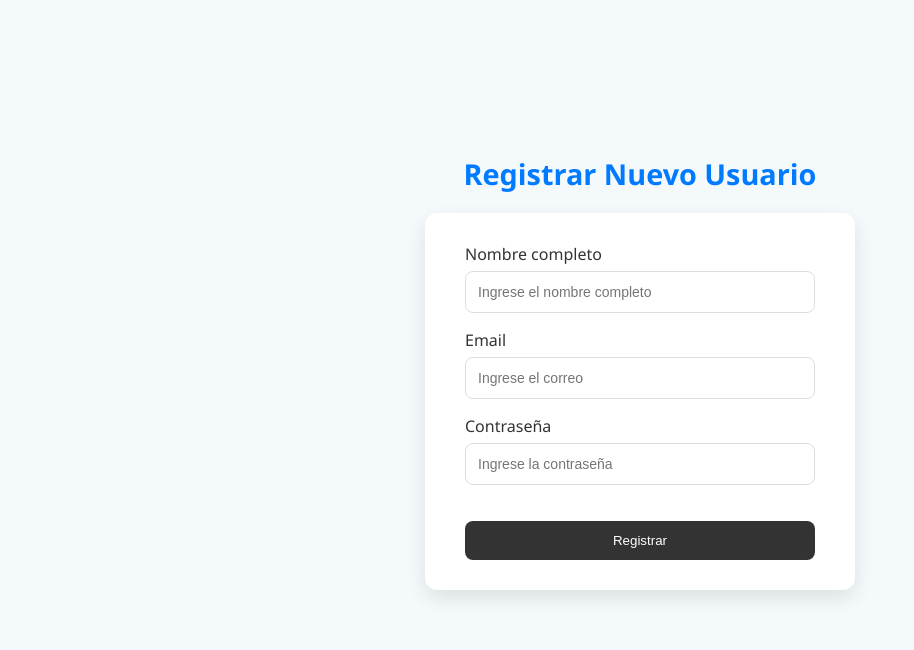
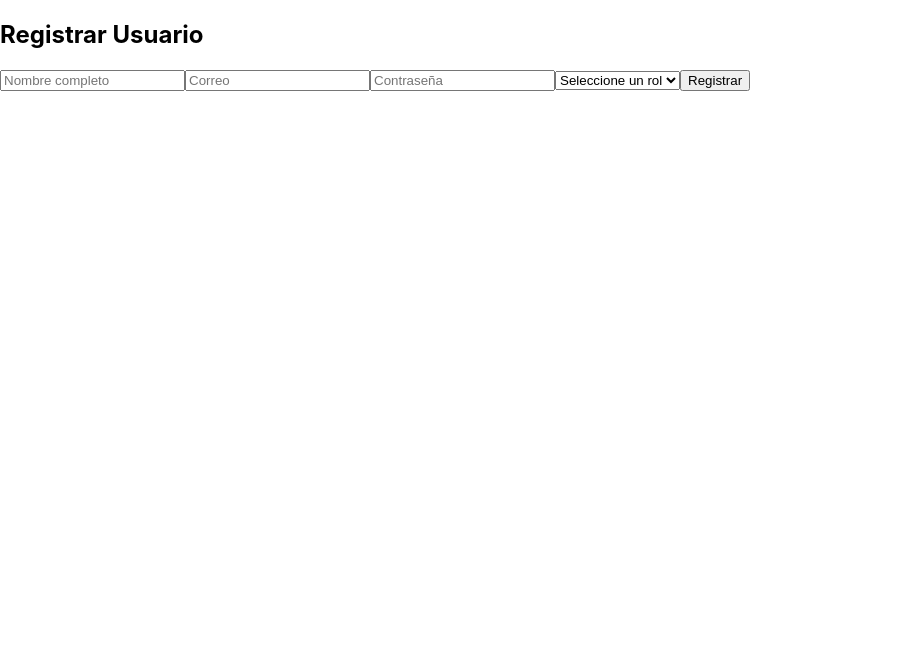
Before and after one commit to MichelArenas/MedCore-Frontend, a React (Create React App) app in the folder medcore/: page /register-user in a window 1280 px wide. Shown: the top 650 px of the page, without its empty margins (0-914 px from the left). Built offline with nearby package versions, Linux system fonts and the light colour scheme.

Commit message:
User registration from the administrator role and implementation of a dashboard for different roles

```diff
--- a/medcore/src/App.js
+++ b/medcore/src/App.js
@@ -2,14 +2,20 @@ import React from "react";
 import { BrowserRouter as Router, Routes, Route } from "react-router-dom";
 import Login from "./components/Login";
 import RegisterUser from "./components/RegisterUser";
-import Dashboard from "./components/DashboardAdmin";
+import DashboardAdmin from "./components/DashboardAdmin";
+import DashboardMedico from "./components/DashboardMedico";
+import DashboardPaciente from "./components/DashboardPaciente";
+import DashboardEnfermero from "./components/DashboardEnfermero";
 
 function App() {
   return (
     <Router>
       <Routes>
         <Route path="/" element={<Login />} />
-        <Route path="/dashboard" element={<Dashboard />} />
+        <Route path="/DashboardAdmin" element={<DashboardAdmin />} />
+        <Route path="/DashboardMedico" element={<DashboardMedico />} />
+        <Route path="/DashboardPaciente" element={<DashboardPaciente />} />
+        <Route path="/DashboardEnfermero" element={<DashboardEnfermero />} />
         <Route path="/register-user" element={<RegisterUser />} />
       </Routes>
     </Router>
--- /dev/null
+++ b/medcore/src/components/DashboardEnfermero.jsx
@@ -0,0 +1,14 @@
+//import { useNavigate } from "react-router-dom";
+import "./DashboardAdmin.css";
+
+function Dashboard() {
+  //const navigate = useNavigate();
+
+  return (
+    <div className="dashboard-container">
+      <h1>Bienvendo Enfermero</h1>
+    </div>
+  );
+}
+
+export default Dashboard;
--- /dev/null
+++ b/medcore/src/components/DashboardMedico.jsx
@@ -0,0 +1,14 @@
+//import { useNavigate } from "react-router-dom";
+import "./DashboardAdmin.css";
+
+function Dashboard() {
+ // const navigate = useNavigate();
+
+  return (
+    <div className="dashboard-container">
+      <h1>Bienvenido Medico</h1>
+    </div>
+  );
+}
+
+export default Dashboard;
--- /dev/null
+++ b/medcore/src/components/DashboardPaciente.jsx
@@ -0,0 +1,14 @@
+//import { useNavigate } from "react-router-dom";
+import "./DashboardAdmin.css";
+
+function Dashboard() {
+  //const navigate = useNavigate();
+
+  return (
+    <div className="dashboard-container">
+      <h1>Bienvenido Pepito Perez</h1>
+    </div>
+  );
+}
+
+export default Dashboard;
--- a/medcore/src/components/Login.jsx
+++ b/medcore/src/components/Login.jsx
@@ -9,7 +9,10 @@ function Login() {
   const navigate = useNavigate();
   const [email, setEmail] = useState("");
   const [password, setPassword] = useState("");
+  const [verificationCode, setVerificationCode] = useState("");
+  const [requiresVerification, setRequiresVerification] = useState(false);
   const [error, setError] = useState("");
+
   const handleLogin = async (e) => {
     e.preventDefault();
     setError("");
@@ -17,24 +20,33 @@ function Login() {
     try {
       const response = await fetch("http://localhost:3002/api/v1/auth/sign-in", {
         method: "POST",
-        headers: {
-          "Content-Type": "application/json",
-        },
-        body: JSON.stringify({ email, password }),
+        headers: { "Content-Type": "application/json" },
+        body: JSON.stringify({ email, password, verificationCode }),
       });
 
       const data = await response.json();
 
       if (response.ok) {
-        // Aquí puedes guardar el token en localStorage si lo envía el backend
+        if (data.requiresVerification) {
+          // ✅ Primera fase: se envió el código al correo
+          setRequiresVerification(true);
+          alert("Se envió un código de verificación a tu correo");
+        } else {
+          // ✅ Segunda fase: login exitoso
           localStorage.setItem("token", data.token);
+          localStorage.setItem("role", data.user.role);
 
-        // Redirige al dashboard
-        navigate("/dashboard");
+          const role = data.user.role;
+          if (role === "ADMIN") navigate("/DashboardAdmin");
+          if (role === "MEDICO") navigate("/DashboardMedico");
+          if (role === "PACIENTE") navigate("/DashboardPaciente");
+          if (role === "ENFERMERO") navigate("/DashboardEnfermero");
+        }
       } else {
         setError(data.message || "Credenciales inválidas");
       }
     } catch (err) {
+      console.error(err);
       setError("Error al conectar con el servidor");
     }
   };
@@ -42,12 +54,13 @@ function Login() {
   return (
     <div className="login-container">
       <div className="login-panel">
-
         {/* Panel izquierdo */}
         <div className="left-panel">
           <div className="text-container">
             <h1 className="welcome-title">¡BIENVENIDOS!</h1>
-          <p className="subtitle">Por favor ingresa tus datos para continuar</p>
+            <p className="subtitle">
+              Por favor ingresa tus datos para continuar
+            </p>
           </div>
           <div className="image-container">
             <img src={doctor} alt="Doctor" className="doctor-img" />
@@ -68,6 +81,7 @@ function Login() {
                 value={email}
                 onChange={(e) => setEmail(e.target.value)}
                 required
+                disabled={requiresVerification} // bloquear en segunda fase
               />
             </div>
 
@@ -80,16 +94,27 @@ function Login() {
                 value={password}
                 onChange={(e) => setPassword(e.target.value)}
                 required
+                disabled={requiresVerification}
               />
             </div>
 
-          {/* <div className="checkbox">
-            <input type="checkbox" id="remember" />
-            <label htmlFor="remember">Recordarme</label>
-          </div>*/}
+            {/* Mostrar input de verificación SOLO si se requiere */}
+            {requiresVerification && (
+              <div className="form-group">
+                <label htmlFor="verificationCode">Código de verificación</label>
+                <input
+                  id="verificationCode"
+                  type="text"
+                  placeholder="Ingresa el código enviado a tu correo"
+                  value={verificationCode}
+                  onChange={(e) => setVerificationCode(e.target.value)}
+                  required
+                />
+              </div>
+            )}
 
             <button type="submit" className="login-button">
-            Ingresar
+              {requiresVerification ? "Verificar Código" : "Ingresar"}
             </button>
           </form>
 
@@ -99,7 +124,6 @@ function Login() {
       </div>
     </div>
   );
-
 }
 
 export default Login;
--- a/medcore/src/components/RegisterUser.jsx
+++ b/medcore/src/components/RegisterUser.jsx
@@ -1,90 +1,100 @@
 import { useState } from "react";
-import "./RegisterUser.css";
 
-
-function RegisterUser() {
-  const [formData, setFormData] = useState({
-    fullname: "",
-    email: "",
-    password: ""
-  });
-
-  const [message, setMessage] = useState("");
-
-  const handleChange = (e) => {
-    setFormData({
-      ...formData,
-      [e.target.name]: e.target.value
-    });
-  };
+export default function RegisterUser() {
+  const [fullname, setFullname] = useState("");
+  const [email, setEmail] = useState("");
+  const [password, setPassword] = useState("");
+  const [role, setRole] = useState(""); // rol dinámico
 
   const handleSubmit = async (e) => {
   e.preventDefault();
 
+  if (!fullname || !email || !password || !role) {
+    alert("Por favor complete todos los campos");
+    return;
+  }
+
   try {
-      const response = await fetch("http://localhost:3002/api/v1/auth/sign-up", {
+    const response = await fetch("http://localhost:3002/api/v1/auth/create-user", {
       method: "POST",
-        headers: { "Content-Type": "application/json" },
-        body: JSON.stringify(formData),
+      headers: {
+        "Content-Type": "application/json",
+        // OJO: aquí deberías pasar también el token del ADMIN logueado
+        "Authorization": `Bearer ${localStorage.getItem("token")}`,
+      },
+      body: JSON.stringify({
+        fullname,
+        email,
+        password,
+        role,
+      }),
     });
 
     const data = await response.json();
 
     if (response.ok) {
-        setMessage("✅ Usuario registrado con éxito");
-        setFormData({ fullname: "", email: "", password: "" });
+      alert("Usuario registrado correctamente ✅");
+      setFullname("");
+      setEmail("");
+      setPassword("");
+      setRole("");
     } else {
-        setMessage(`❌ Error: ${data.message || "No se pudo registrar"}`);
+      alert(data.message || "Error al registrar usuario ❌");
     }
   } catch (error) {
-      console.error("Error en el registro:", error);
-      setMessage("⚠️ Error de conexión con el servidor");
+    console.error(error);
+    alert("Error al conectar con el servidor");
   }
 };
 
   return (
-    <div className="register-container">
-      <h2>Registrar Nuevo Usuario</h2>
-      <form onSubmit={handleSubmit} className="register-form">
+    <form
+      onSubmit={handleSubmit}
+      className="flex flex-col gap-4 w-[350px] p-4 border rounded-lg shadow"
+    >
+      <h2 className="text-lg font-semibold">Registrar Usuario</h2>
 
-        <label>Nombre completo</label>
       <input
         type="text"
-          name="fullname"
-          placeholder="Ingrese el nombre completo"
-          value={formData.fullname}
-          onChange={handleChange}
-          required
+        placeholder="Nombre completo"
+        value={fullname}
+        onChange={(e) => setFullname(e.target.value)}
+        className="border rounded p-2"
       />
 
-        <label>Email</label>
       <input
         type="email"
-          name="email"
-          placeholder="Ingrese el correo"
-          value={formData.email}
-          onChange={handleChange}
-          required
+        placeholder="Correo"
+        value={email}
+        onChange={(e) => setEmail(e.target.value)}
+        className="border rounded p-2"
       />
 
-        <label>Contraseña</label>
       <input
         type="password"
-          name="password"
-          placeholder="Ingrese la contraseña"
-          value={formData.password}
-          onChange={handleChange}
-          required
+        placeholder="Contraseña"
+        value={password}
+        onChange={(e) => setPassword(e.target.value)}
+        className="border rounded p-2"
       />
 
-        <button type="submit" className="register-btn">
+      <select
+        value={role}
+        onChange={(e) => setRole(e.target.value)}
+        className="border rounded p-2"
+      >
+        <option value="">Seleccione un rol</option>
+        <option value="PACIENTE">Paciente</option>
+        <option value="MEDICO">Médico</option>
+        <option value="ENFERMERO">Enfermero</option>
+      </select>
+
+      <button
+        type="submit"
+        className="bg-blue-600 text-white rounded p-2 hover:bg-blue-700"
+      >
         Registrar
       </button>
     </form>
-
-      {message && <p className="register-message">{message}</p>}
-    </div>
   );
 }
-
-export default RegisterUser;
```
Lines whose indentation alone changed are shown as unchanged.
